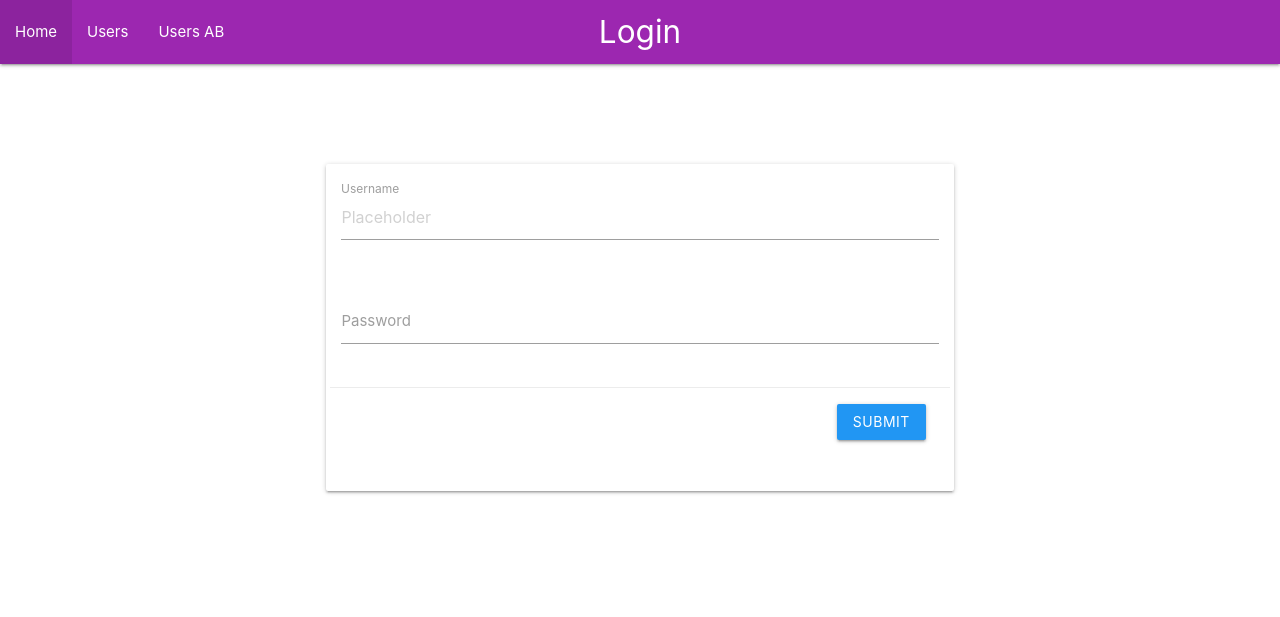
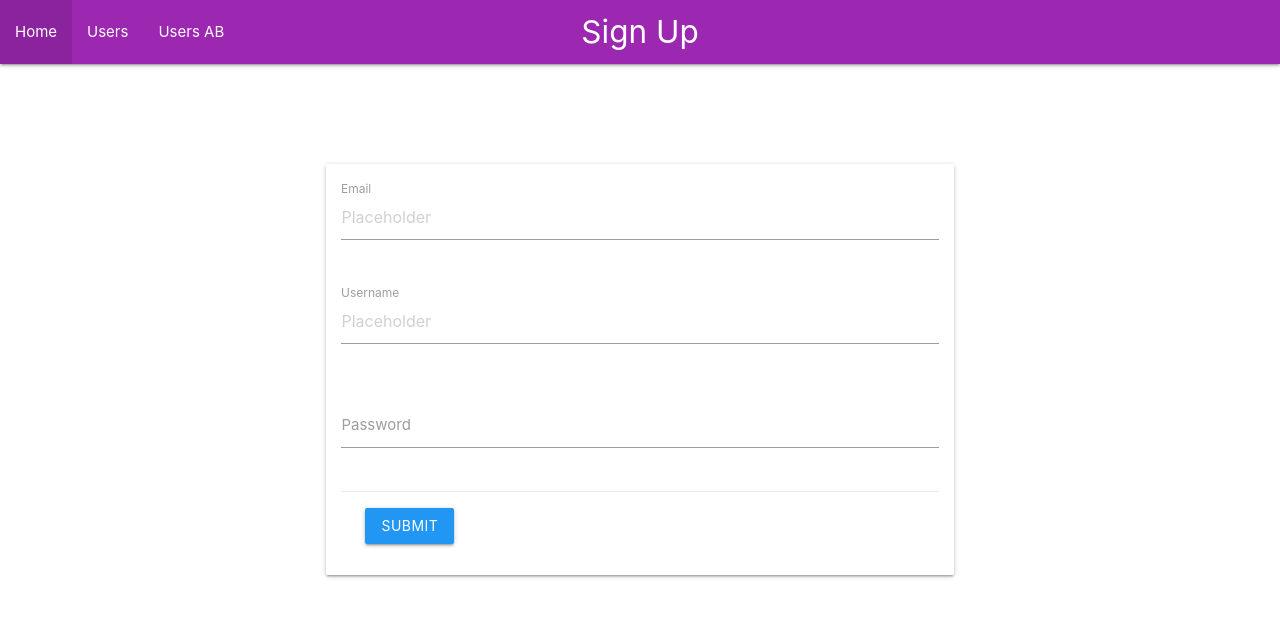
Before and after one commit to ACNP-Org-v3/repo-v2, a Flask app: template App/templates/signup.html in a window 1280 px wide. Shown: the top 617 px of the page. Run offline with Flask 3, Linux system fonts and the light colour scheme; the template is opened without the code that fills it, so the values that code supplies are empty.

Commit message:
signup updated

```diff
--- a/App/templates/signup.html
+++ b/App/templates/signup.html
@@ -1,18 +1,25 @@
 {% extends "layout.html" %}
-{% block title %}Login{% endblock %}
-{% block page %}Login{% endblock %}
+{% block title %}Sign Up{% endblock %}
+{% block page %}Sign Up{% endblock %}
 
 {% block link%}
     <ul id="nav-mobile" class="right">
-        <li><a href="/signup">Signup</a></li>
+        <li><a href="/login">Login</a></li>
     </ul>
 {% endblock %}
 
 
 {% block content %}
-<main class="container" style="margin-top:100px">
-   <form class="card col s12" id="loginForm" method="POST" action="/login" style="padding:1em">
 
+<main class="container" style="margin-top: 100px">
+   <form class="card col s12" id="loginForm" method="POST" action="/signup" style="padding:1em">
+
+      <div class="row">
+        <div class="input-field col s12">
+          <input placeholder="Placeholder" name="email" type="email" class="validate">
+          <label for="first_name">Email</label>
+        </div>
+      </div>
       <div class="row">
         <div class="input-field col s12">
           <input placeholder="Placeholder" name="username" type="text" class="validate">
@@ -25,9 +32,10 @@
           <label for="password">Password</label>
         </div>
       </div>
-      <div class="card-action row">
-        <input type="submit" class="blue text-white btn right">
+      <div class="card-action">
+        <input type="submit" class="blue text-white btn">
       </div>
+
   </form>
 </main>
 {% endblock %}
```
